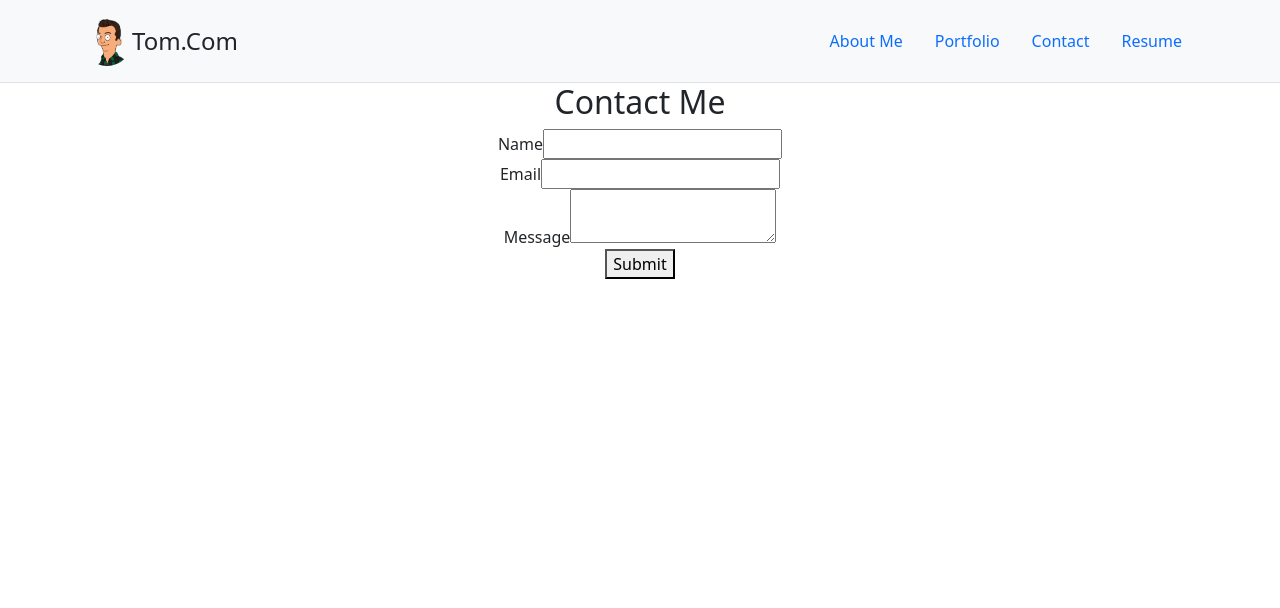
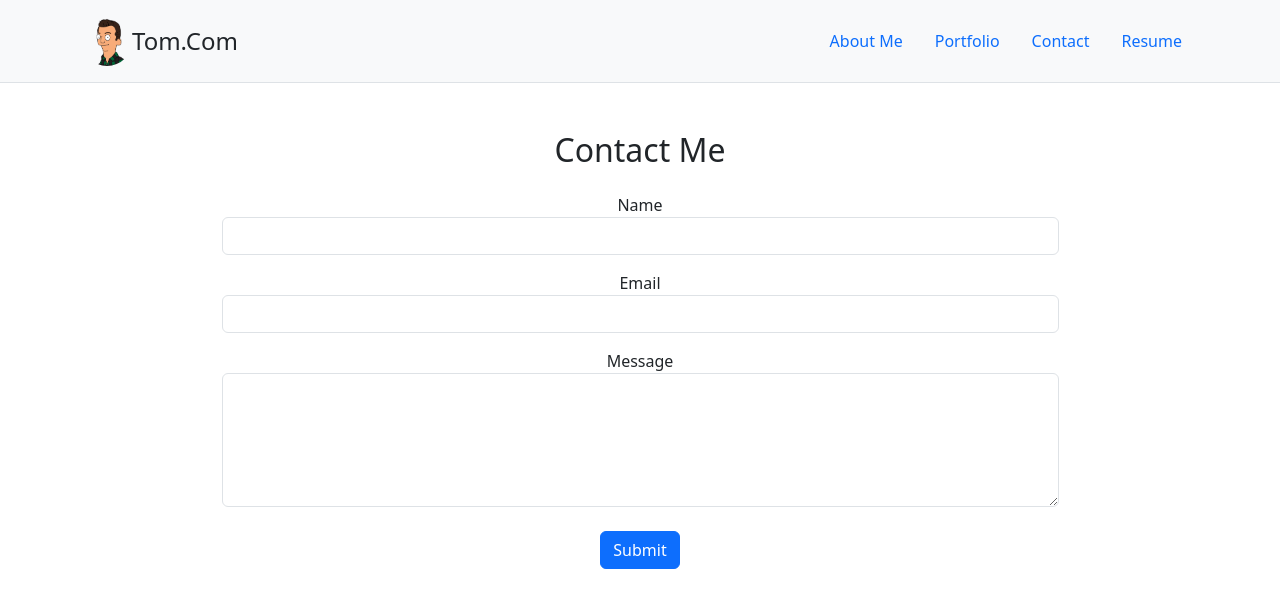
Before and after one commit to tburzynski2/react-portfolio, a React (Vite) app: page /contact in a window 1280 px wide. Shown: the top 608 px of the page. Built offline with nearby package versions, Linux system fonts and the light colour scheme.

Commit message:
Improved Contact component form styling

```diff
--- a/src/pages/Contact.jsx
+++ b/src/pages/Contact.jsx
@@ -46,42 +46,55 @@ const Contact = () => {
   };
 
   return (
-    <section id="contact">
-      <h2 className="section-title">Contact Me</h2>
-      <form onSubmit={handleSubmit}>
-        <div>
-          <label>Name</label>
+    <section id="contact" className="container py-5">
+      <h2 className="text-center mb-4">Contact Me</h2>
+      <form onSubmit={handleSubmit} className="w-75 mx-auto">
+        <div className="form-group mb-3">
+          <label htmlFor="name">Name</label>
           <input
             type="text"
+            id="name"
             name="name"
+            className={`form-control ${errors.name ? "is-invalid" : ""}`}
             value={formData.name}
             onChange={handleChange}
             onBlur={handleBlur}
           />
-          {errors.name && <p>{errors.name}</p>}
+          {errors.name && <div className="invalid-feedback">{errors.name}</div>}
         </div>
-        <div>
-          <label>Email</label>
+        <div className="form-group mb-3">
+          <label htmlFor="email">Email</label>
           <input
             type="email"
+            id="email"
             name="email"
+            className={`form-control ${errors.email ? "is-invalid" : ""}`}
             value={formData.email}
             onChange={handleChange}
             onBlur={handleBlur}
           />
-          {errors.email && <p>{errors.email}</p>}
+          {errors.email && (
+            <div className="invalid-feedback">{errors.email}</div>
+          )}
         </div>
-        <div>
-          <label>Message</label>
+        <div className="form-group mb-4">
+          <label htmlFor="message">Message</label>
           <textarea
+            id="message"
             name="message"
+            className={`form-control ${errors.message ? "is-invalid" : ""}`}
+            rows="5"
             value={formData.message}
             onChange={handleChange}
             onBlur={handleBlur}
           ></textarea>
-          {errors.message && <p>{errors.message}</p>}
+          {errors.message && (
+            <div className="invalid-feedback">{errors.message}</div>
+          )}
         </div>
-        <button type="submit">Submit</button>
+        <button type="submit" className="btn btn-primary btn-block">
+          Submit
+        </button>
       </form>
     </section>
   );
```
